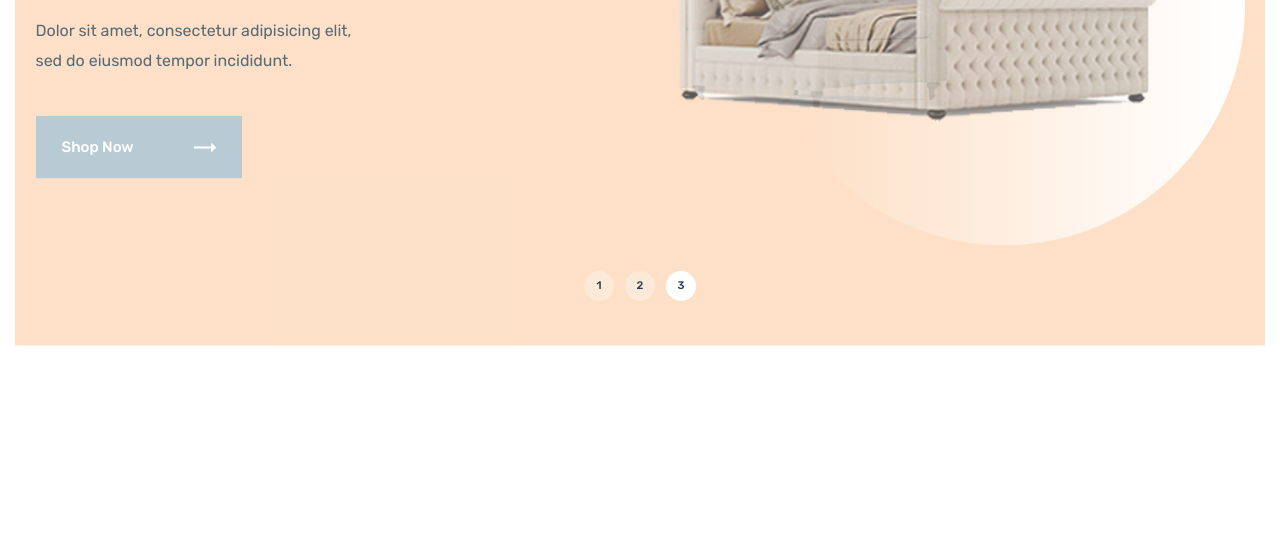
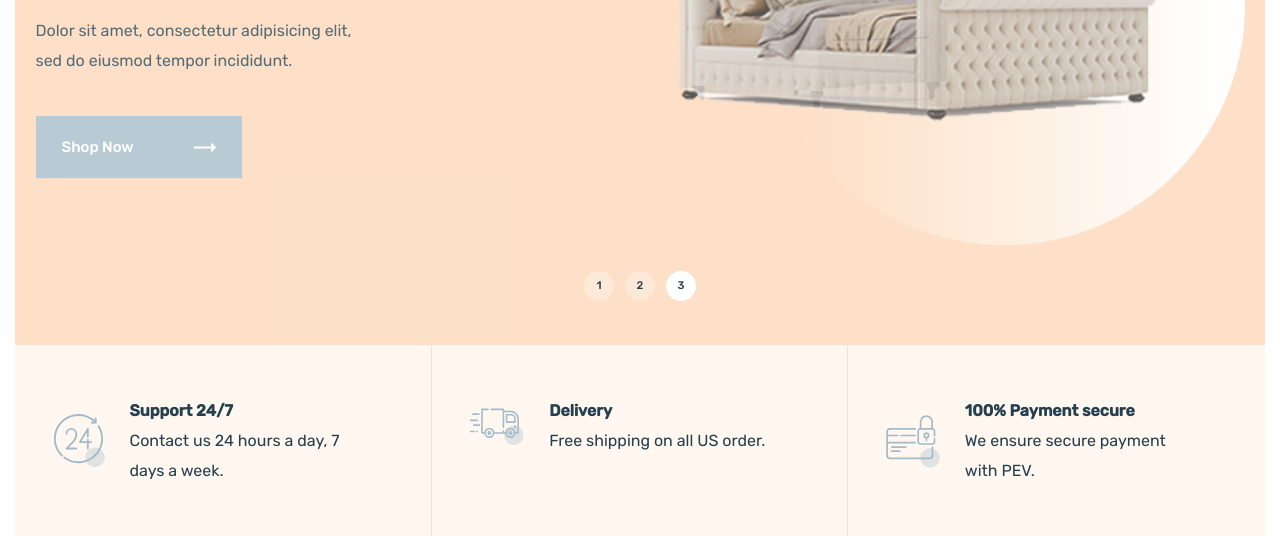
Before and after one commit to max-kot/glee, a website: page src/index.html in a window 1280 px wide. Shown: the part 483-1019 px from the top of the page. Before the commit the page ends 829 px from the top, so only its background shows below. Drawn offline with nearby package versions, Linux system fonts and the light colour scheme; a web font is replaced by a local one.

Commit message:
added section features

```diff
--- a/src/index.html
+++ b/src/index.html
@@ -149,6 +149,60 @@
 		</div>
 	</div>
 </section>
+		<section class="features">
+	<div class="container container--wide">
+		<div class="features__body">
+			<ul class="features__list list-reset">
+				<li class="features__item">
+					<div class="features__wrapper">
+						<div class="features__icon">
+							<img src="img/icons/support.svg" alt="Support">
+						</div>
+						<div class="features__content">
+							<h4 class="features__title">
+								Support 24/7
+							</h4>
+							<p class="features__text">
+								Contact us 24 hours a day,
+								7 days a week.
+							</p>
+						</div>
+					</div>
+				</li>
+				<li class="features__item">
+					<div class="features__wrapper">
+						<div class="features__icon">
+							<img src="img/icons/delivery.svg" alt="Delivery">
+						</div>
+						<div class="features__content">
+							<h4 class="features__title">
+								Delivery
+							</h4>
+							<p class="features__text">
+								Free shipping on all US order.
+							</p>
+						</div>
+					</div>
+				</li>
+				<li class="features__item">
+					<div class="features__wrapper">
+						<div class="features__icon">
+							<img src="img/icons/payment.svg" alt="Payment">
+						</div>
+						<div class="features__content">
+							<h4 class="features__title">
+								100% Payment secure
+							</h4>
+							<p class="features__text">
+								We ensure secure payment with PEV.
+							</p>
+						</div>
+					</div>
+				</li>
+			</ul>
+		</div>
+	</div>
+</section>
 	</div>
 	<script src="./js/main.min.js"></script>
 </body>
--- /dev/null
+++ b/src/scss/sections/_features.scss
@@ -0,0 +1,78 @@
+.features {
+	&__body {
+		background: rgba(252, 215, 182, 0.2);
+	}
+
+	&__list {
+		display: flex;
+		justify-content: center;
+		align-items: stretch; // растягивает все флекс элементы по высоте
+		@media (max-width: 1024px) {
+			flex-wrap: wrap;
+		}
+	}
+
+	&__item {
+		padding: 50px 8.5%;
+		position: relative;
+		flex: 0 1 33.333%;
+
+		@media (max-width: 1560px) {
+			padding: 50px 3%;
+		}
+
+		@media (max-width: 1024px) {
+			padding: 30px 15px;
+			flex: 0 1 50%;
+		}
+
+		@media (max-width: 555px) {
+			padding: 15px 15px;
+			flex: 1 1 100%;
+		}
+
+		&:not(:last-child) {
+			&::after {
+				content: "";
+				position: absolute;
+				top: 0;
+				bottom: 0;
+				right: 0;
+				width: 1px;
+				background: rgba(36, 63, 77, 0.1);
+				@media (max-width: 555px) {
+					bottom: 0;
+					top: unset;
+					left: 0;
+					width: 100%;
+					height: 1px;
+				}
+			}
+		}
+	}
+
+	&__wrapper {
+		display: flex;
+		align-items: center;
+		& > *:not(:last-child) {
+			margin-right: 25px;
+		}
+	}
+
+	&__icon {
+		min-width: 50px;
+	}
+
+	&__content {
+		max-width: 220px;
+		display: flex;
+		flex-direction: column;
+	}
+
+	&__title {
+	}
+
+	&__text {
+		flex: 1 1 auto;
+	}
+}
--- a/src/scss/style.scss
+++ b/src/scss/style.scss
@@ -8,3 +8,4 @@
 // Section
 @import "./sections/_header.scss";
 @import "./sections/_hero.scss";
+@import "./sections/_features.scss";
```
Also changed, not shown: src/html/index.html (+1 -0 lines), src/html/section/_features.html (added, +54 -0 lines), dist/css/style.css, dist/css/style.min.css, dist/img/icons/delivery.svg (added), dist/img/icons/payment.svg (added), dist/img/icons/support.svg (added), dist/index.html, src/css/style.css, src/css/style.min.css, src/img/icons/delivery.svg (added), src/img/icons/payment.svg (added), src/img/icons/support.svg (added).
